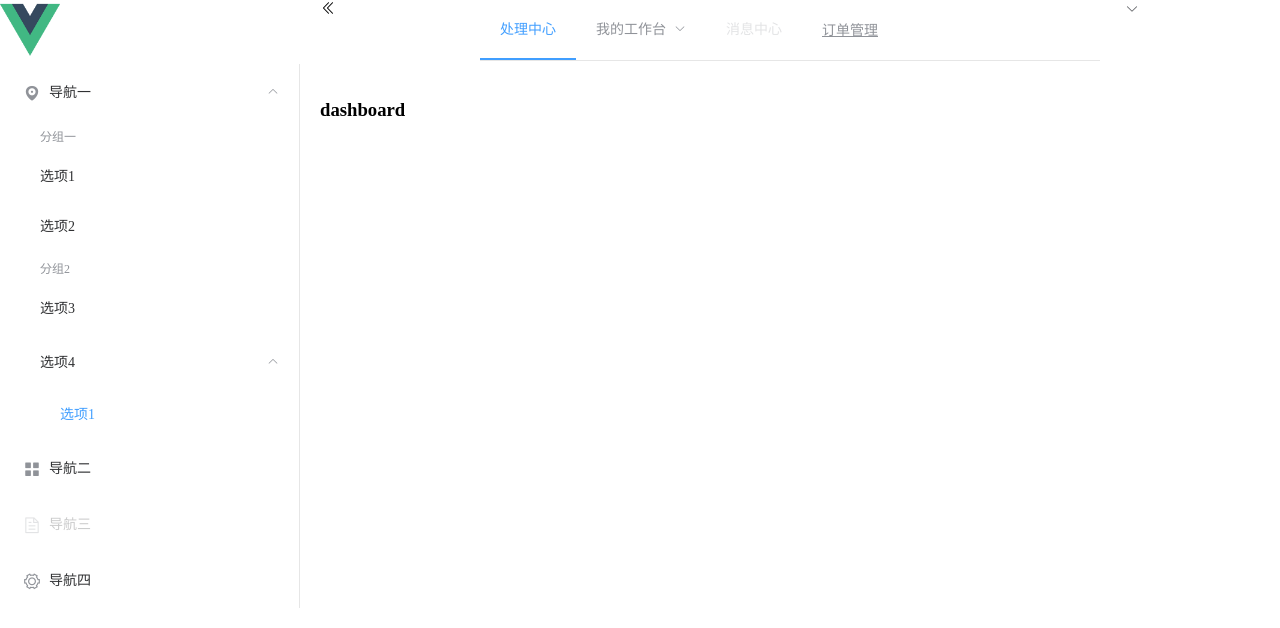
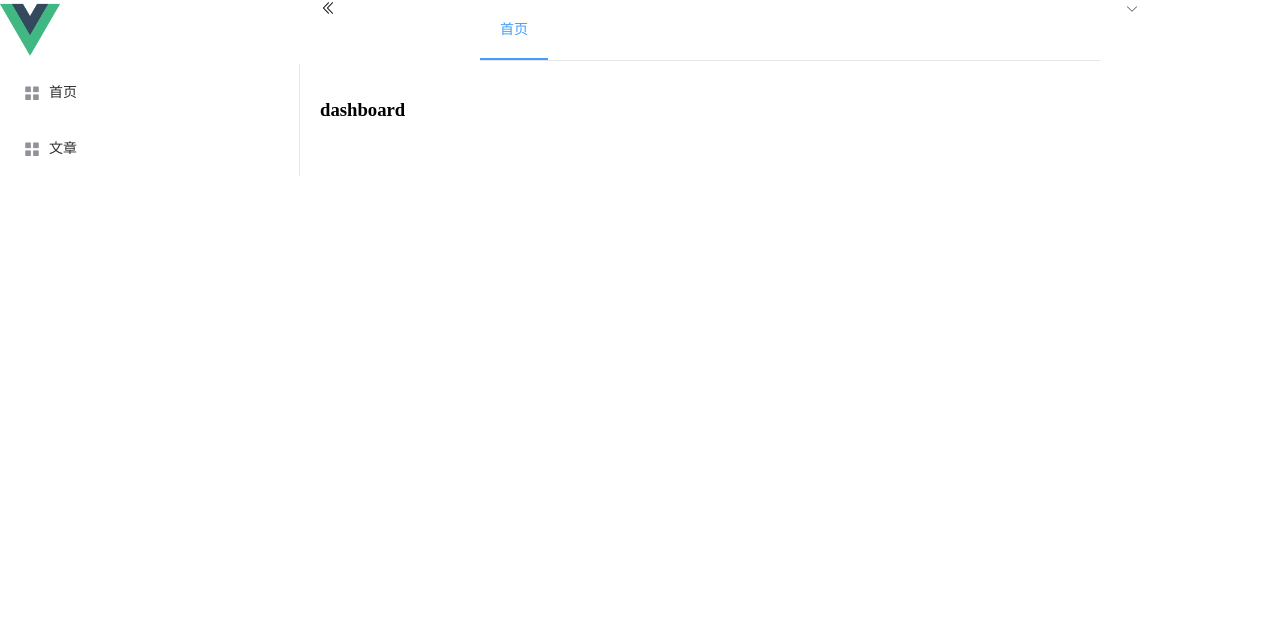
Before and after one commit to liaojuan/myweb, a Vue app: page /#/dashboard in a window 1280 px wide. Shown: the top 628 px of the page. Built offline with nearby package versions, Linux system fonts and the light colour scheme.

Commit message:
准备做一个小页面

```diff
--- a/src/page/home/Home.vue
+++ b/src/page/home/Home.vue
@@ -4,41 +4,22 @@
       <div class="app-side-logo">
         <img src="../../assets/logo.png" :width="isCollapse ? '60' : '60'" height="60" />
       </div>
-      <div>
-        <!-- 我是样例菜单 -->
-        <el-menu default-active="1-4-1" class="el-menu-vertical-demo" @open="handleOpen" :collapse="isCollapse">
-          <el-submenu index="1">
-            <template slot="title">
-              <i class="el-icon-location"></i>
-              <span slot="title">导航一</span>
-            </template>
-            <el-menu-item-group>
-              <span slot="title">分组一</span>
-              <el-menu-item index="1-1">选项1</el-menu-item>
-              <el-menu-item index="1-2">选项2</el-menu-item>
-            </el-menu-item-group>
-            <el-menu-item-group title="分组2">
-              <el-menu-item index="1-3">选项3</el-menu-item>
-            </el-menu-item-group>
-            <el-submenu index="1-4">
-              <span slot="title">选项4</span>
-              <el-menu-item index="1-4-1">选项1</el-menu-item>
-            </el-submenu>
-          </el-submenu>
-          <el-menu-item index="2">
-            <i class="el-icon-menu"></i>
-            <span slot="title">导航二</span>
-          </el-menu-item>
-          <el-menu-item index="3" disabled>
-            <i class="el-icon-document"></i>
-            <span slot="title">导航三</span>
-          </el-menu-item>
-          <el-menu-item index="4">
-            <i class="el-icon-setting"></i>
-            <span slot="title">导航四</span>
-          </el-menu-item>
+        <el-menu :default-active="defaultActive"
+                router
+                  class="el-menu-vertical-demo"
+                  @open="handleOpen"
+                  :collapse="isCollapse">
+          <template v-for="route in $router.options.routes" v-if="route.children && route.children.length">
+              <template v-for="item in route.children" >
+                <el-menu-item :key="route.path + '/' + item.path"
+                  :index="item.path"
+                >
+                  <i class="el-icon-menu"></i>
+                  <span slot="title">{{ item.name }}</span>
+              </el-menu-item>
+              </template>
+          </template>
         </el-menu>
-      </div>
     </el-aside>
     <el-container>
       <el-header class="app-header">
@@ -50,26 +31,12 @@
             </div>
           </el-col>
           <el-col :span="16">
-            <!-- 我是样例菜单 -->
-            <el-menu default-active="1" class="el-menu-demo tab-page" mode="horizontal" @select="handleSelect"
-              active-text-color="#409EFF">
-              <el-menu-item index="1">处理中心</el-menu-item>
-              <el-submenu index="2">
-                <template slot="title">我的工作台</template>
-                <el-menu-item index="2-1">选项1</el-menu-item>
-                <el-menu-item index="2-2">选项2</el-menu-item>
-                <el-menu-item index="2-3">选项3</el-menu-item>
-                <el-submenu index="2-4">
-                  <template slot="title">选项4</template>
-                  <el-menu-item index="2-4-1">选项1</el-menu-item>
-                  <el-menu-item index="2-4-2">选项2</el-menu-item>
-                  <el-menu-item index="2-4-3">选项3</el-menu-item>
-                </el-submenu>
-              </el-submenu>
-              <el-menu-item index="3" disabled>消息中心</el-menu-item>
-              <el-menu-item index="4">
-                <a href="#">订单管理</a>
-              </el-menu-item>
+            <el-menu default-active="/" router
+              class="el-menu-demo tab-page"
+              mode="horizontal" @select="handleSelect"
+              active-text-color="#409EFF"
+              >
+               <el-menu-item index="/">首页</el-menu-item>
             </el-menu>
           </el-col>
           <el-col :span="4">
@@ -104,7 +71,8 @@ export default {
   data () {
     return {
       username: '',
-      isCollapse: false
+      isCollapse: false,
+      defaultActive: ''
     }
   },
   methods: {
--- /dev/null
+++ b/src/page/pricelist/PriceList.vue
@@ -0,0 +1,35 @@
+<template>
+  <el-menu mode="horizontal" :default-active="activeIndex" @select="handleselect">
+    <el-menu-item index="1">计价规则</el-menu-item>
+    <el-menu-item index="2">取消规则</el-menu-item>
+  </el-menu>
+</template>
+
+<script>
+/**
+ * 引入相应的页面
+ */
+import BillingRules from './components/BillingRules'
+import CancelRules from './components/CancelRules'
+
+export default {
+  name: 'PriceList',
+  components: {
+    BillingRules,
+    CancelRules
+  },
+  data () {
+    return {
+      activeIndex: '1'
+    }
+  },
+  methods: {
+    handleselect (key, keyPath) {
+      console.log(key, keyPath);
+    }
+  }
+}
+</script>
+
+<style>
+</style>
--- /dev/null
+++ b/src/page/pricelist/components/BillingRules.vue
@@ -0,0 +1,9 @@
+<template>
+  <div>我是第一个组件</div>
+</template>
+
+<script>
+</script>
+
+<style>
+</style>
--- /dev/null
+++ b/src/page/pricelist/components/CancelRules.vue
@@ -0,0 +1,14 @@
+<template>
+  <div>
+    我是第二个组件
+  </div>
+</template>
+
+<script>
+export default {
+  name: 'cancelrules'
+}
+</script>
+
+<style>
+</style>
--- a/src/router/index.js
+++ b/src/router/index.js
@@ -4,6 +4,7 @@ import Home from '@/page/home/Home.vue'
 import Dashboard from '@/page/home/dashboard/Dashboard.vue'
 import Article from '@/page/home/article/Article.vue'
 import Login from '@/page/login/TheLogin.vue'
+import PriceList from '@/page/pricelist/PriceList.vue'
 
 Vue.use(Router)
 
@@ -23,6 +24,11 @@ export default new Router({
       path: '/login',
       name: 'Login',
       component: Login
+    },
+    {
+      path: '/pricelist',
+      name: 'PriceList',
+      component: PriceList
     }
   ]
 })
```
